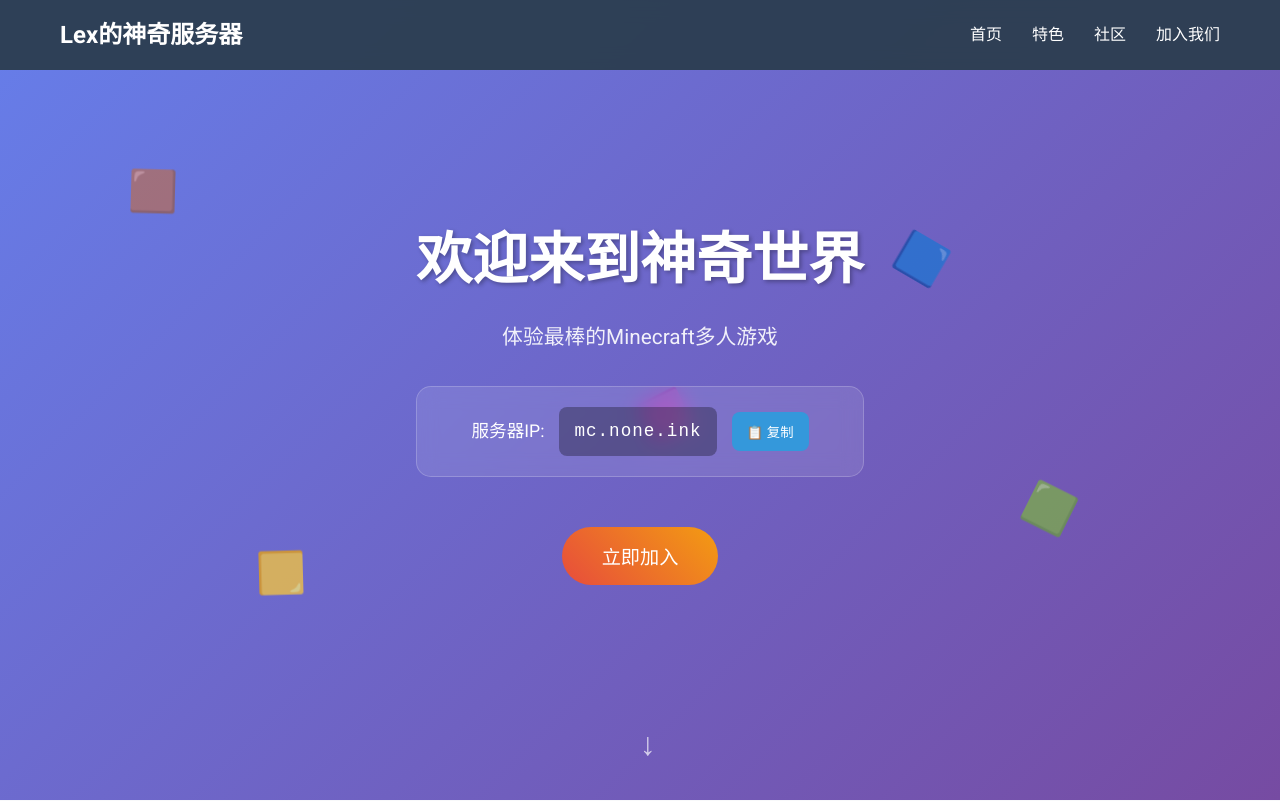
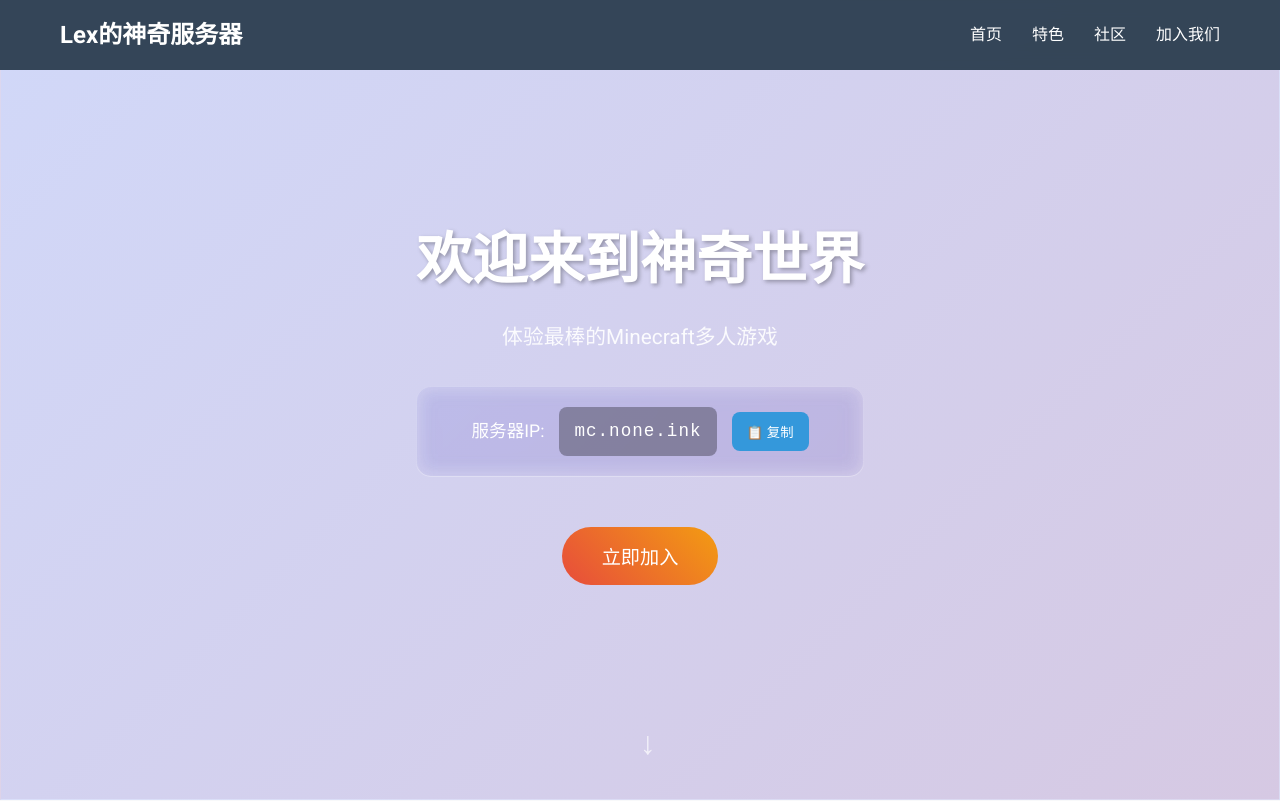
Before and after one commit to Lex-monkey/sweb, a plain HTML site: page index.html in a window 1280 px wide. Shown: the top 801 px of the page. Drawn offline with Linux system fonts and the light colour scheme.

Commit message:
modified:   css/style.css 	modified:   index.html 	modified:   js/script.js

```diff
--- a/css/style.css
+++ b/css/style.css
@@ -10,6 +10,7 @@ body {
     line-height: 1.6;
     color: #333;
     overflow-x: hidden;
+    background: rgba(255, 255, 255, 0.1);
 }
 
 .container {
@@ -94,46 +95,17 @@ body {
 /* 主页样式 */
 .hero {
     height: 100vh;
-    background: linear-gradient(135deg, #667eea 0%, #764ba2 100%);
+    background: linear-gradient(135deg, rgba(102, 126, 234, 0.3), rgba(118, 75, 162, 0.3));
+    backdrop-filter: blur(15px);
     display: flex;
     align-items: center;
     justify-content: center;
     position: relative;
     overflow: hidden;
+    border: 1px solid rgba(255, 255, 255, 0.2);
 }
 
-.hero-background {
-    position: absolute;
-    top: 0;
-    left: 0;
-    width: 100%;
-    height: 100%;
-    pointer-events: none;
-}
 
-.floating-blocks {
-    position: absolute;
-    width: 100%;
-    height: 100%;
-}
-
-.block {
-    position: absolute;
-    font-size: 40px;
-    animation: float 6s ease-in-out infinite;
-    opacity: 0.7;
-}
-
-.block1 { top: 20%; left: 10%; animation-delay: 0s; }
-.block2 { top: 60%; left: 80%; animation-delay: 1s; }
-.block3 { top: 30%; left: 70%; animation-delay: 2s; }
-.block4 { top: 70%; left: 20%; animation-delay: 3s; }
-.block5 { top: 50%; left: 50%; animation-delay: 4s; }
-
-@keyframes float {
-    0%, 100% { transform: translateY(0px) rotate(0deg); }
-    50% { transform: translateY(-20px) rotate(180deg); }
-}
 
 .hero-content {
     text-align: center;
--- a/index.html
+++ b/index.html
@@ -30,15 +30,7 @@
 
     <!-- 主页部分 -->
     <section id="home" class="hero">
-        <div class="hero-background">
-            <div class="floating-blocks">
-                <div class="block block1">🟫</div>
-                <div class="block block2">🟩</div>
-                <div class="block block3">🟦</div>
-                <div class="block block4">🟨</div>
-                <div class="block block5">🟪</div>
-            </div>
-        </div>
+
         <div class="hero-content">
             <h1 class="hero-title">欢迎来到神奇世界</h1>
             <p class="hero-subtitle">体验最棒的Minecraft多人游戏</p>
--- a/js/script.js
+++ b/js/script.js
@@ -178,33 +178,33 @@ document.addEventListener('DOMContentLoaded', function() {
     // 鼠标粒子效果
     function createParticleEffect() {
         document.addEventListener('mousemove', function(e) {
-            // 限制粒子生成频率
-            if (Math.random() > 0.1) return;
+            // 调整粒子生成频率（降低阈值增加生成量）
+            if (Math.random() > 0.3) return;
 
             const particle = document.createElement('div');
             particle.className = 'mouse-particle';
 
             particle.style.cssText = `
                 position: fixed;
-                width: 4px;
-                height: 4px;
-                background: radial-gradient(circle, #3498db, transparent);
+                width: 6px;
+                height: 6px;
+                background: radial-gradient(circle, #e74c3c, #f1c40f);
                 border-radius: 50%;
                 pointer-events: none;
                 z-index: 9999;
                 left: ${e.clientX}px;
                 top: ${e.clientY}px;
-                animation: particleFade 1s ease-out forwards;
+                animation: particleFade 1.5s ease-out forwards;
             `;
 
             document.body.appendChild(particle);
 
-            // 1秒后移除粒子
+            // 1.5秒后移除粒子
             setTimeout(() => {
                 if (document.body.contains(particle)) {
                     document.body.removeChild(particle);
                 }
-            }, 1000);
+            }, 1500);
         });
     }
 
```
